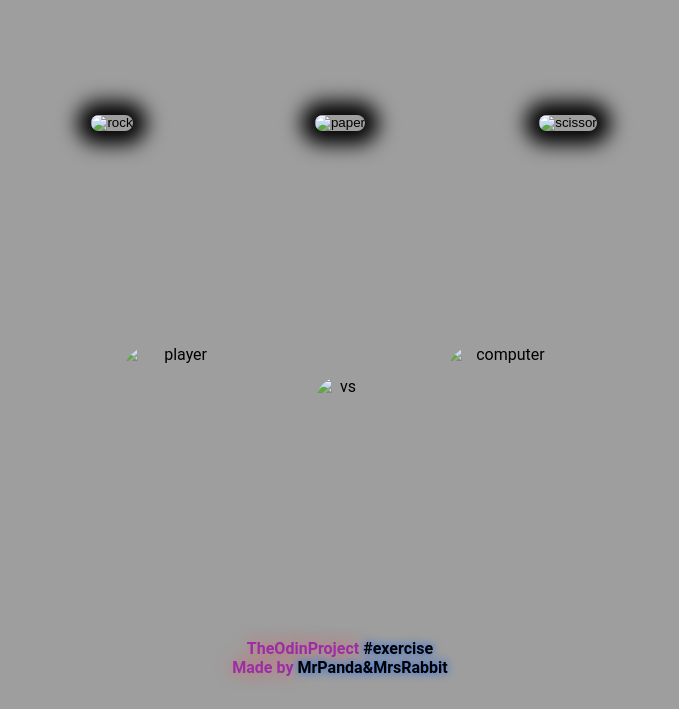
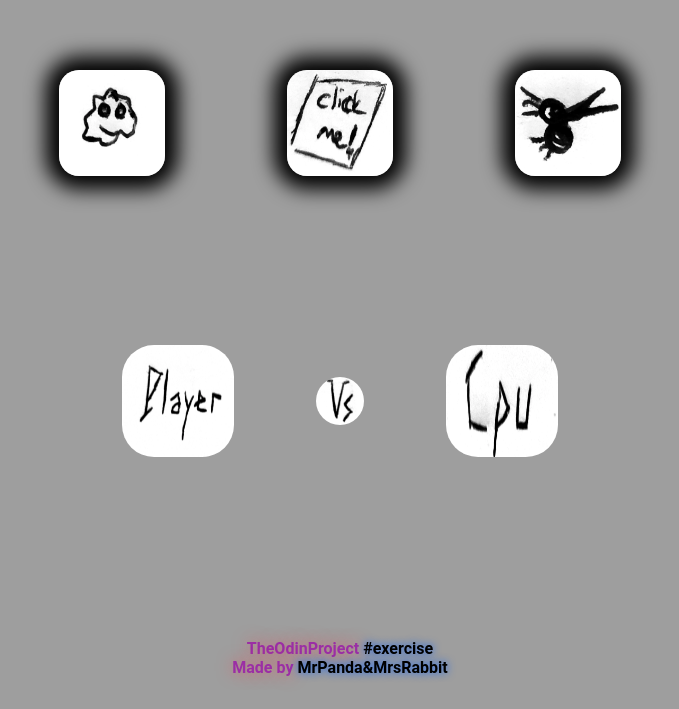
Before and after one commit to MrPandaCodes/rock-paper-scissor, a plain HTML site: page index.html in a window 1280 px wide. Shown: the part 91-800 px from the top of the page, without its empty margins (300-979 px from the left). Drawn offline with Linux system fonts and the light colour scheme; the site is published under a folder, as on GitHub Pages, so addresses that start at the root find nothing.

Commit message:
Update index.html

```diff
--- a/index.html
+++ b/index.html
@@ -17,29 +17,29 @@
         <div class="wrapper">
             <div class="game_buttons">
 
-                <button class="but" onclick="game('rock')"><img class="img_button" src="/img/rock.webp" alt="rock" style="width:100%; height:100%">
+                <button class="but" onclick="game('rock')"><img class="img_button" src="img/rock.webp" alt="rock" style="width:100%; height:100%">
                 <div class="shadow"></div></button>
             </div>
             <div class="game_buttons">
-                <button class="but" onclick="game('paper')"><img class="img_button" src="/img/paper.webp" alt="paper" style="width:100%; height:100%"></button>
+                <button class="but" onclick="game('paper')"><img class="img_button" src="img/paper.webp" alt="paper" style="width:100%; height:100%"></button>
             </div>
             <div class="game_buttons">
-                <button class="but" onclick="game('scissor')"><img class="img_button" src="/img/scissor.webp" alt="scissor" style="width:100%; height:100%"></button>
+                <button class="but" onclick="game('scissor')"><img class="img_button" src="img/scissor.webp" alt="scissor" style="width:100%; height:100%"></button>
             </div>
 
         </div>
         <div id="tally" class="mid">
             <div id="player_score" class="parent">
                 <div class="users">
-                    <img src="/img/player.webp" alt="player" style="width:100%; height:100%;">
+                    <img src="img/player.webp" alt="player" style="width:100%; height:100%;">
                 </div>
             </div>
             <div class="users vs">
-                <img src="/img/vs.webp" alt="vs" style="width:100%; height:100%;">
+                <img src="img/vs.webp" alt="vs" style="width:100%; height:100%;">
             </div>
             <div id="cpu_score" class="parent">
                 <div class="users">
-                    <img src="/img/cpu.webp" alt="computer" style="width:100%; height:100%;">
+                    <img src="img/cpu.webp" alt="computer" style="width:100%; height:100%;">
                 </div>
             </div>
 
```
